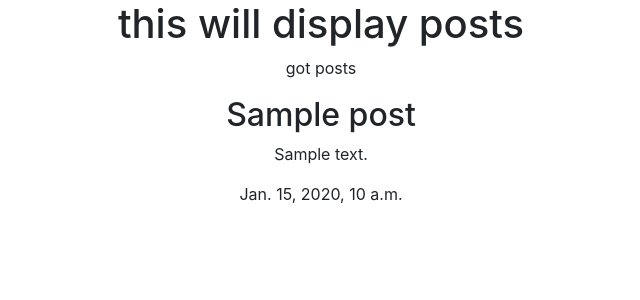
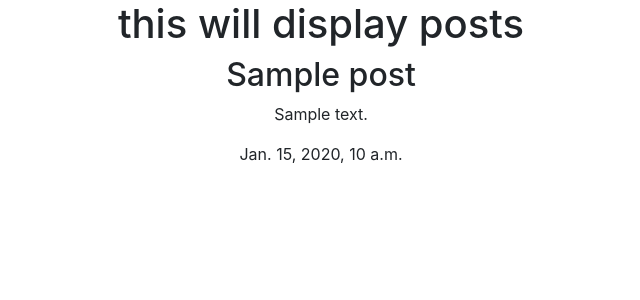
Before and after one commit to djsall/halado_prog_bead, a Django app: template halado_prog_bead/templates/view_posts.html in a window 1280 px wide. Shown: the part 56-356 px from the top of the page, without its empty margins (319-959 px from the left). Run offline with Django 3.2, Linux system fonts and the light colour scheme; the template is opened without the code that fills it: most values are stand-ins (such as "Sample title", 1, 10 or a date in 2020); some libraries are stand-ins or nearby versions.

Commit message:
view posts still broken af

```diff
--- a/halado_prog_bead/templates/view_posts.html
+++ b/halado_prog_bead/templates/view_posts.html
@@ -1,7 +1,6 @@
 {% extends 'base_generic.html' %} {% block content %}
 <h1>this will display posts</h1>
   {% if 'posts' %}
-    <p>got posts</p>
     {% for post in posts %}
       <div class="row">
         <div class="col">
```
